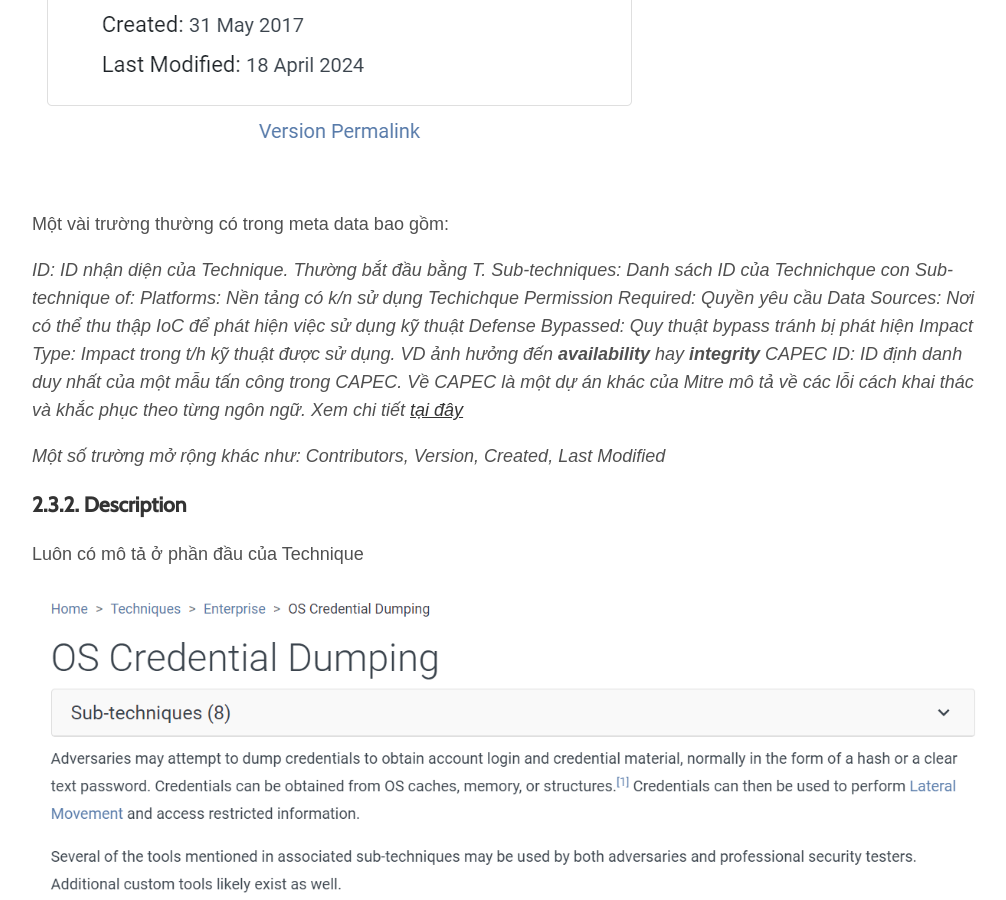
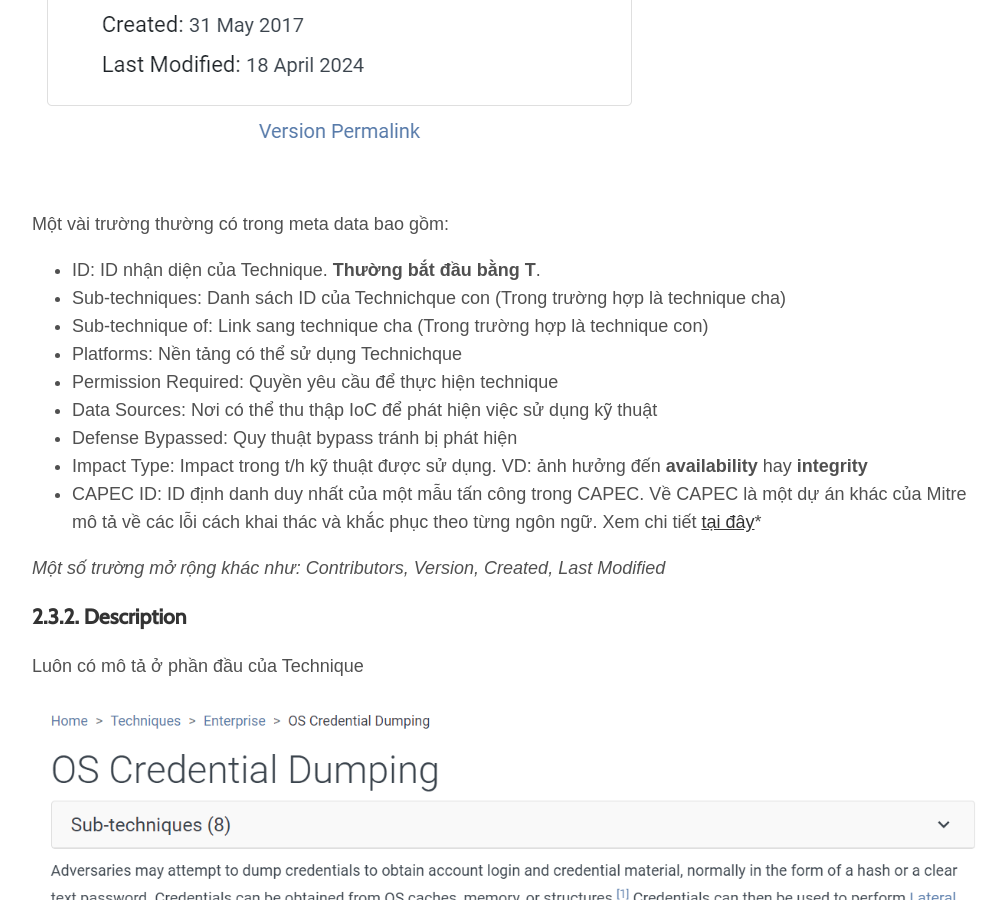
Before and after one commit to vietcf/vietchoi, a Jekyll site: the page built from _posts/2024-04-25-tim-hieu-ve-mitre-att-ck-cho-nguoi-moi-bat-dau.md, in a window 1280 px wide and 900 px high, scrolled down 9415 px. Shown: the whole window, without its empty margins (128-1134 px from the left). Built offline with Jekyll 4.4.1, drawn with Linux system fonts in a browser that asks for light colours; some web fonts are replaced.

Commit message:
update image

```diff
--- a/_posts/2024-04-25-tim-hieu-ve-mitre-att-ck-cho-nguoi-moi-bat-dau.md
+++ b/_posts/2024-04-25-tim-hieu-ve-mitre-att-ck-cho-nguoi-moi-bat-dau.md
@@ -110,15 +110,15 @@ MITRE ATT&CK cung cấp thông tin sau về mỗi kỹ thuật
 
 Một vài trường thường có trong meta data bao gồm:
 
-*ID: ID nhận diện của Technique. Thường bắt đầu bằng T.
-Sub-techniques: Danh sách ID của Technichque con
-Sub-technique of:
-Platforms: Nền  tảng có k/n sử dụng Techichque
-Permission Required: Quyền yêu cầu
-Data Sources: Nơi có thể thu thập IoC để phát hiện việc sử dụng kỹ thuật
-Defense Bypassed: Quy thuật bypass tránh bị phát hiện
-Impact Type: Impact trong t/h kỹ thuật được sử dụng. VD ảnh hưởng đến **availability** hay **integrity**
-CAPEC ID: ID định danh duy nhất của một mẫu tấn công trong CAPEC. Về CAPEC là một dự án khác của Mitre mô tả về các lỗi cách khai thác và khắc phục theo từng ngôn ngữ. Xem chi tiết [tại đây]([https://cwe.mitre.org/index.html](https://cwe.mitre.org/index.html))*
+- ID: ID nhận diện của Technique. **Thường bắt đầu bằng T**.
+- Sub-techniques: Danh sách ID của Technichque con (Trong trường hợp là technique cha)
+- Sub-technique of: Link sang technique cha (Trong trường hợp là technique con)
+- Platforms: Nền tảng có thể sử dụng Technichque
+- Permission Required: Quyền yêu cầu để thực hiện technique
+- Data Sources: Nơi có thể thu thập IoC để phát hiện việc sử dụng kỹ thuật
+- Defense Bypassed: Quy thuật bypass tránh bị phát hiện
+- Impact Type: Impact trong t/h kỹ thuật được sử dụng. VD: ảnh hưởng đến **availability** hay **integrity**
+- CAPEC ID: ID định danh duy nhất của một mẫu tấn công trong CAPEC. Về CAPEC là một dự án khác của Mitre mô tả về các lỗi cách khai thác và khắc phục theo từng ngôn ngữ. Xem chi tiết [tại đây]([https://cwe.mitre.org/index.html](https://cwe.mitre.org/index.html))*
 
 *Một số trường mở rộng khác như: Contributors, Version, Created, Last Modified*
 
```
Also changed, not shown: other parts of _posts/2024-04-25-tim-hieu-ve-mitre-att-ck-cho-nguoi-moi-bat-dau.md (+6 -6 lines), assets/img/2024/04/25/13-mitre.png, assets/img/2024/04/25/15-mitre.png, assets/img/2024/04/25/16-mitre.png, assets/img/2024/04/25/17-mitre.png, assets/img/2024/04/25/18-mitre.png.
